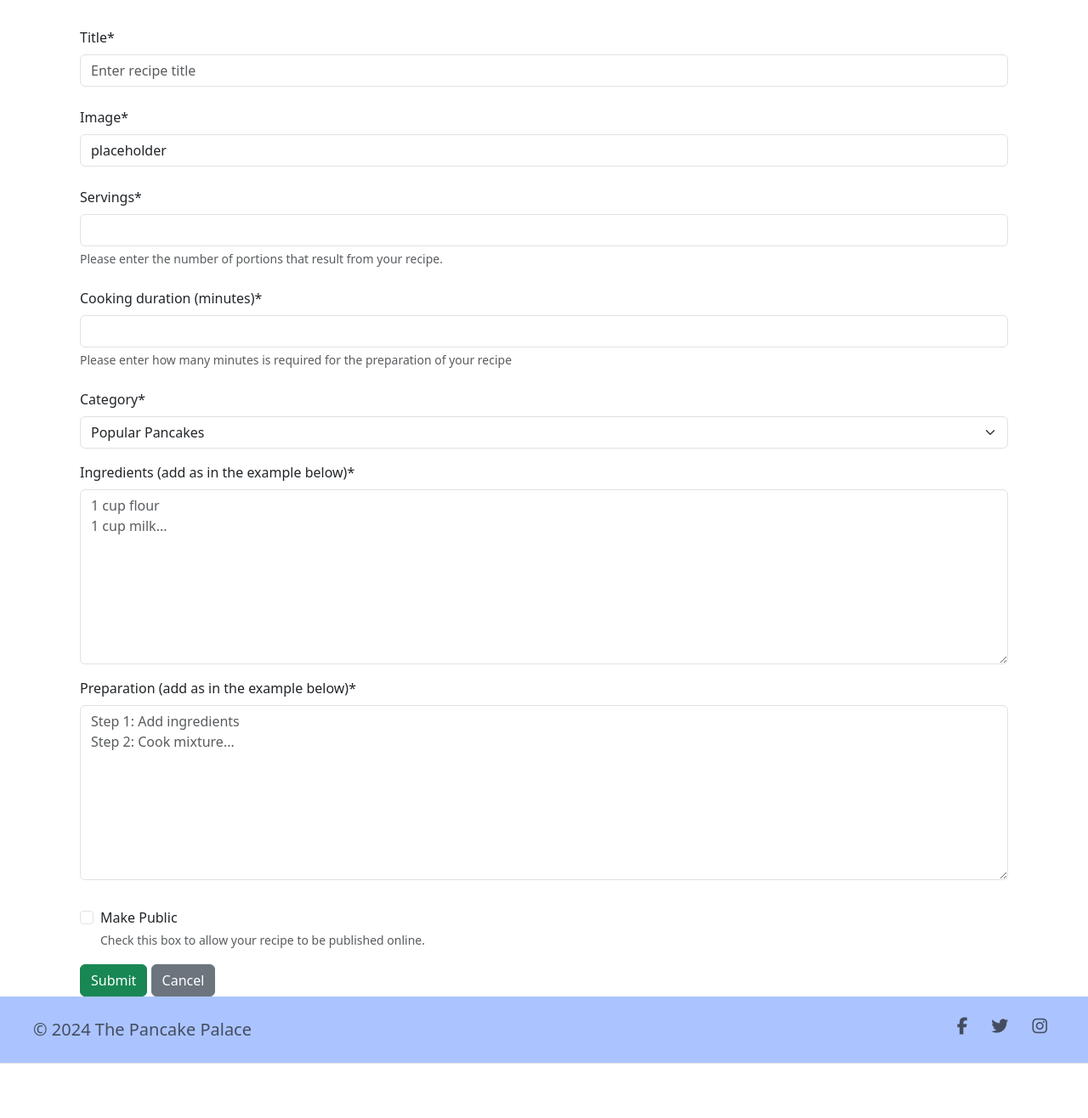
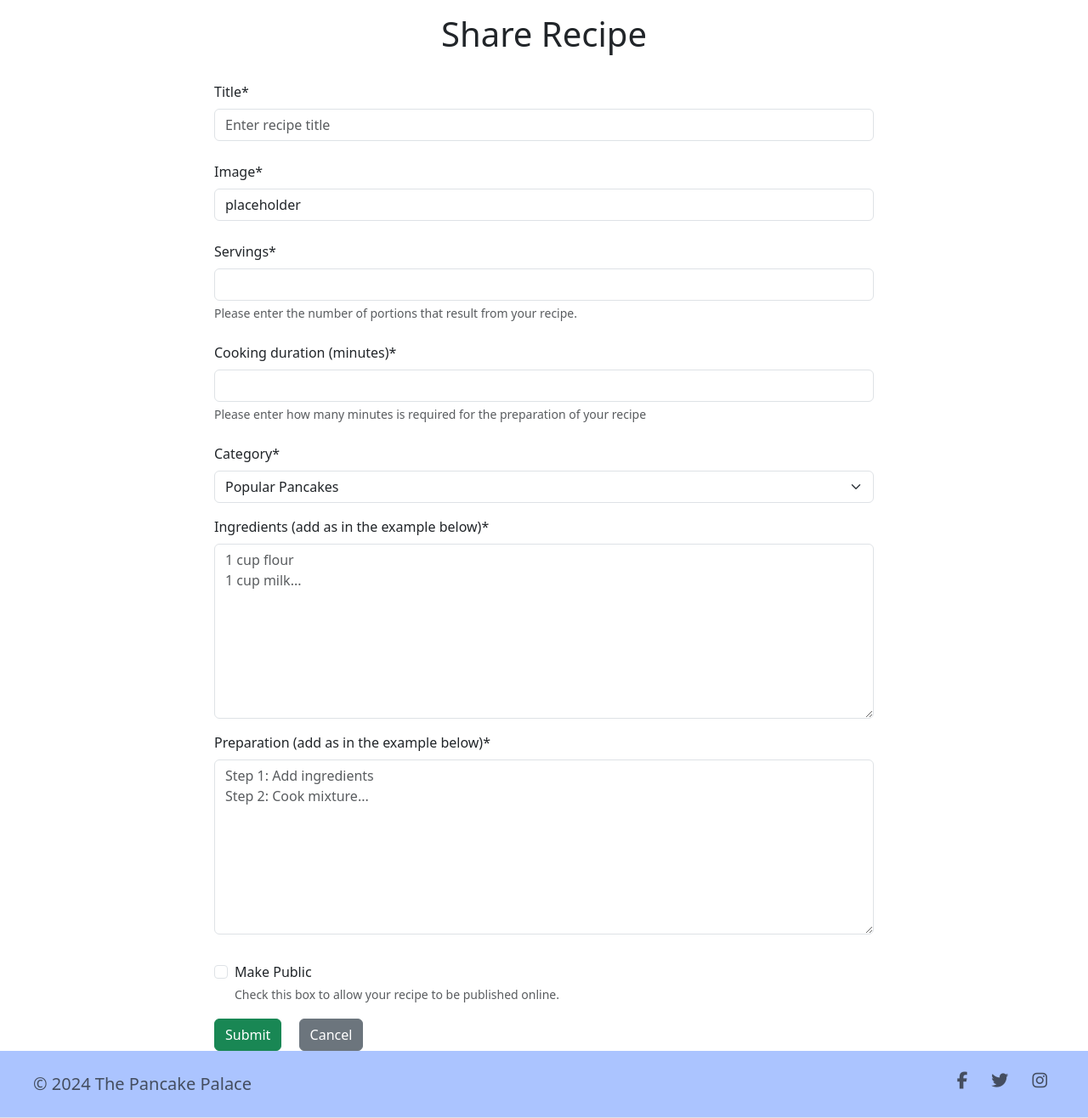
Before and after one commit to vega-2135/the_pancake_palace, a Django app: page /share/ in a window 1280 px wide. Shown: the part 183-1499 px from the top of the page at 85% size. Before the commit the page ends 1435 px from the top, so only its background shows below. Run offline with Django 4.2, Linux system fonts and the light colour scheme; the visitor is signed in with stand-in values (Sample User, id 1); parts of the project's set-up code (start-up, migrations or seed data) failed here and were passed over; some libraries are stand-ins or nearby versions.

Commit message:
Improve the style of the share a recipe form
Signed-off-by: Carolina Romero Carrasco <mcarolinarc28@gmail.com>

```diff
--- a/recipes/forms.py
+++ b/recipes/forms.py
@@ -49,11 +49,11 @@ class RecipeForm(ModelForm):
             'ingredients': forms.Textarea(attrs={
                 'placeholder': '1 cup flour \n1 cup milk...',
                 'rows': 8,
-                'cols': 40
+                'cols': 10
             }),
             'preparation': forms.Textarea(attrs={
                 'placeholder': 'Step 1: Add ingredients \nStep 2: Cook mixture...',
                 'rows': 8,
-                'cols': 40
+                'cols': 10
             })
         }
--- a/static/css/style.css
+++ b/static/css/style.css
@@ -237,6 +237,12 @@ li::marker {
     background-color: white;
 }
 
+.recipe-form {
+    width: 800px;
+    height: auto;
+}
+
+
 /* Footer */
 footer {
     background-color: rgb(171, 196, 255);
--- a/templates/share_recipe.html
+++ b/templates/share_recipe.html
@@ -3,10 +3,9 @@
 {% block content %}
 {% load crispy_forms_tags %}
 
-<section id="recipe-form">
-    <div class="container-md">
-        <h1>{{ page_title }}</h1>
-        <!-- Create and edit recipe form -->
+<section>
+    <h1 class="text-center mb-3">Share Recipe</h1>
+    <div class="container-fluid d-flex align-items-center recipe-form">
         <form method="POST" enctype="multipart/form-data">
             {% csrf_token %}
             <div class="row mt-3">
@@ -38,7 +37,7 @@
             </div>
             <div>
             <div>
-                <input class="recipe-submit btn btn-success" type="submit" value="Submit">
+                <input class="recipe-submit btn btn-success me-3" type="submit" value="Submit">
                 <a class="recipe-cancel btn btn-secondary" href="{% url 'home' %}" role="button">Cancel</a>
             </div>
         </form>
```
